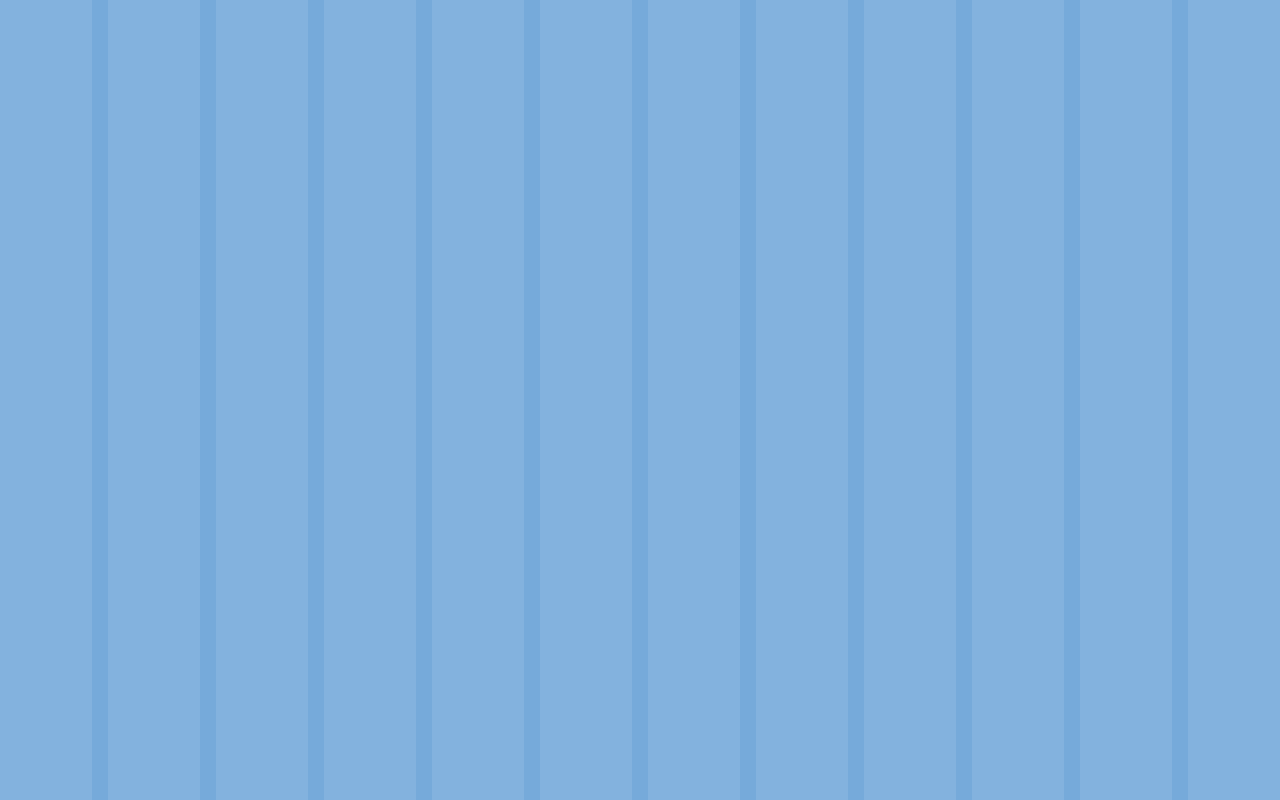
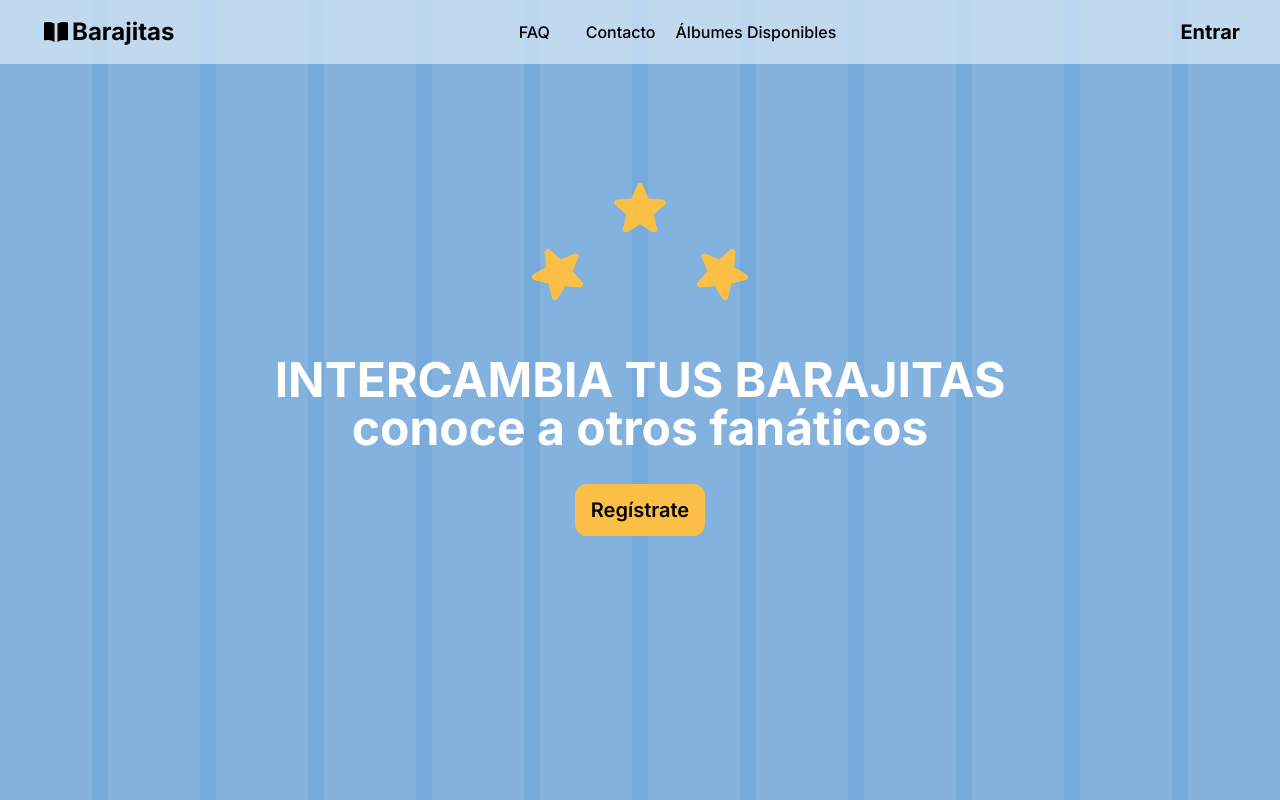
Before and after one commit to aaeilrv/CI-5644, a Next.js app in the folder frontend/: page / in a window 1280 px wide. Built offline with nearby package versions, Linux system fonts and the light colour scheme.

Commit message:
listo landing

```diff
--- a/frontend/src/app/globals.css
+++ b/frontend/src/app/globals.css
@@ -2,26 +2,8 @@
 @tailwind components;
 @tailwind utilities;
 
-:root {
-  --foreground-rgb: 0, 0, 0;
-  --background-start-rgb: 214, 219, 220;
-  --background-end-rgb: 255, 255, 255;
+@layer base {
+    html {
+        font-family: "Montserrat", system-ui, sans-serif;
+    }
 }
-
-@media (prefers-color-scheme: dark) {
-  :root {
-    --foreground-rgb: 255, 255, 255;
-    --background-start-rgb: 0, 0, 0;
-    --background-end-rgb: 0, 0, 0;
-  }
-}
-
-body {
-  color: rgb(var(--foreground-rgb));
-  background: linear-gradient(
-      to bottom,
-      transparent,
-      rgb(var(--background-end-rgb))
-    )
-    rgb(var(--background-start-rgb));
-}
--- a/frontend/src/app/page.tsx
+++ b/frontend/src/app/page.tsx
@@ -1,9 +1,29 @@
+import Navbar from "@/components/Navbar"
+import { StarIcon } from "@heroicons/react/16/solid"
+
 export default function Home() {
   return (
-    <>
-      { /* Navbar */}
-      { /* Background */}
-      <div className='grid grid-cols-12 gap-4 h-max bg-[#75aadb]'>
+    <div className='grid grid-cols-12 gap-4 h-max bg-[#75aadb] relative z-10'>
+      <Navbar/>
+      <div className="absolute top-0 left-0 right-0 bottom-0 text-center z-20 text-xl py-40 justify-center">
+        <div className="grid justify-items-center mt-4 gap-8">
+          <div className="w-1/4 text-[#FCBF45]">
+            <StarIcon className="w-16 mx-auto"/>
+            <div className="flex justify-center">
+              <StarIcon className="w-16 mx-auto mb-5 rotate-45"/>
+              <StarIcon className="w-16 mx-auto mb-5 -rotate-45"/>
+            </div>
+          </div>
+          <div className="align-center font-bold text-white">
+            <h1 className="text-5xl uppercase">Intercambia tus barajitas</h1>
+            <h2 className="text-5xl">conoce a otros fanáticos</h2>
+          </div>
+          <button className="bg-[#FCBF45] py-3 px-4 font-semibold rounded-xl">
+            <a href="/#">Regístrate</a>
+          </button>
+        </div>
+      </div>
+      {/* Background */}
       {
         Array(12).fill(0).map((_, i) => (
           <div key={i} className='relative'>
@@ -12,6 +32,5 @@ export default function Home() {
         ))
       }
     </div>
-    </>
   )
 }
--- /dev/null
+++ b/frontend/src/components/Navbar.tsx
@@ -0,0 +1,24 @@
+import { BookOpenIcon } from "@heroicons/react/16/solid"
+
+const Navbar = () => {
+  return (
+    <nav className="bg-white fixed w-full z-20 top-0 start-0 bg-opacity-50">
+      <div className="mx-auto max-w-screen-xl px-10 py-2">
+        <div className="flex justify-between py-2 items-center">
+          <a href="#" className="flex">
+            <BookOpenIcon className="w-8"/>
+            <div className="font-bold text-2xl">Barajitas</div>
+          </a>
+          <div className="flex items-center space-x-5 font-medium">
+            <a href="/" className="mr-4">FAQ</a>
+            <a href="#" className="mr-4">Contacto</a>
+            <a href="#" className="mr-4">Álbumes Disponibles</a>
+          </div>
+          <a className="font-bold text-xl" href="#">Entrar</a>
+        </div>
+      </div>
+    </nav>
+  )
+}
+
+export default Navbar
```
Lines whose indentation alone changed are shown as unchanged.
